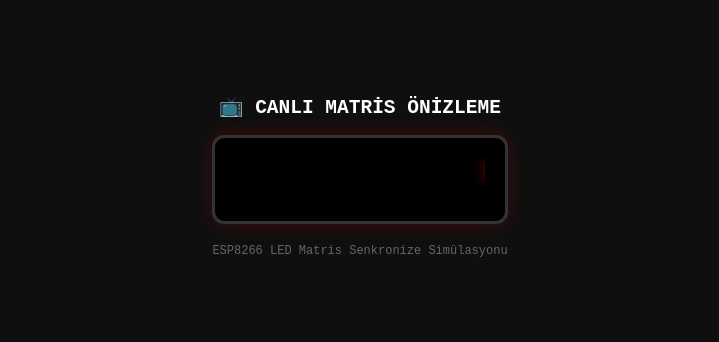
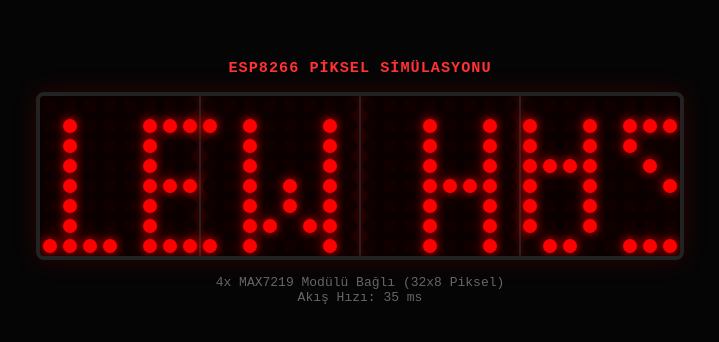
Before and after one commit to mehmeterenkeles527-cmd/matris-canli, a plain HTML site: page index.html in a window 1280 px wide. Shown: the part 226-568 px from the top of the page, without its empty margins (280-999 px from the left). Drawn offline with Linux system fonts and the light colour scheme.

Commit message:
Update index.html

```diff
--- a/index.html
+++ b/index.html
@@ -3,55 +3,119 @@
 <head>
   <meta charset="UTF-8">
   <meta name="viewport" content="width=device-width, initial-scale=1.0">
-  <title>Matris Canlı Önizleme</title>
+  <title>32x8 LED Matris Simülatörü</title>
   <script src="https://telegram.org/js/telegram-web-app.js"></script>
   <style>
     body {
-      background-color: #0f0f0f;
-      color: #fff;
-      font-family: monospace;
-      display: flex;
-      flex-direction: column;
-      align-items: center;
-      justify-content: center;
-      height: 100vh;
-      margin: 0;
+      background-color: #050505; color: #fff; font-family: monospace;
+      display: flex; flex-direction: column; align-items: center; justify-content: center;
+      height: 100vh; margin: 0; overflow: hidden;
     }
-    .display-box {
-      border: 3px solid #333;
-      padding: 20px;
-      border-radius: 12px;
-      background: #000;
-      box-shadow: 0 0 20px rgba(255, 0, 0, 0.2);
+    canvas {
+      background-color: #0a0000;
+      border: 4px solid #222;
+      border-radius: 8px;
+      box-shadow: 0 0 25px rgba(255, 0, 0, 0.15);
+      max-width: 95vw;
     }
-    .led-text {
-      font-size: 28px;
-      color: #ff0000;
-      letter-spacing: 4px;
-      text-shadow: 0 0 8px #ff0000, 0 0 15px #ff0000;
-      white-space: nowrap;
-      overflow: hidden;
-      width: 250px;
-      display: inline-block;
-    }
-    marquee {
-      width: 100%;
-    }
+    .info { margin-top: 15px; color: #666; font-size: 13px; text-align: center; }
   </style>
 </head>
 <body>
-  <h2>📺 CANLI MATRİS ÖNİZLEME</h2>
-  <div class="display-box">
-    <div class="led-text">
-      <marquee id="kayanYazi" scrollamount="6">SISTEM HAZIR</marquee>
-    </div>
+  <h3 style="color: #ff3333; letter-spacing: 1px;">ESP8266 PİKSEL SİMÜLASYONU</h3>
+  <!-- 32 Sütun x 8 Satır Matris -->
+  <canvas id="matrix" width="640" height="160"></canvas>
+  <div class="info">
+    4x MAX7219 Modülü Bağlı (32x8 Piksel)<br>
+    Akış Hızı: <span id="hizGosterge">35</span> ms
   </div>
-  <p style="color: #666; font-size: 12px; margin-top: 20px;">ESP8266 LED Matris Senkronize Simülasyonu</p>
 
   <script>
+    // Linkten gelen yazı ve hızı alıyoruz
     const urlParams = new URLSearchParams(window.location.search);
-    const yazi = urlParams.get('yazi') || "SISTEM HAZIR";
-    document.getElementById('kayanYazi').innerText = decodeURIComponent(yazi);
+    const yazi = (urlParams.get('yazi') || "SISTEM HAZIR").toUpperCase();
+    const hiz = parseInt(urlParams.get('hiz')) || 35;
+    document.getElementById('hizGosterge').innerText = hiz;
+
+    const canvas = document.getElementById('matrix');
+    const ctx = canvas.getContext('2d');
+    const cols = 32; const rows = 8;
+    const dotSize = 20; // 640/32 = 20px her piksel
+    const radius = 7;
+
+    // MD_Parola Kütüphanesinin Birebir Piksel Haritası (Donanım Fontu)
+    const font = {
+      'A':[0x7e,0x11,0x11,0x7e], 'B':[0x7f,0x49,0x49,0x36], 'C':[0x3e,0x41,0x41,0x22], 'D':[0x7f,0x41,0x41,0x3e],
+      'E':[0x7f,0x49,0x49,0x41], 'F':[0x7f,0x09,0x09,0x01], 'G':[0x3e,0x41,0x49,0x3a], 'H':[0x7f,0x08,0x08,0x7f],
+      'I':[0x00,0x41,0x7f,0x41], 'J':[0x20,0x40,0x41,0x3f], 'K':[0x7f,0x08,0x14,0x63], 'L':[0x7f,0x40,0x40,0x40],
+      'M':[0x7f,0x02,0x0c,0x02,0x7f], 'N':[0x7f,0x04,0x08,0x10,0x7f], 'O':[0x3e,0x41,0x41,0x3e], 'P':[0x7f,0x09,0x09,0x06],
+      'Q':[0x3e,0x41,0x51,0x21,0x5e], 'R':[0x7f,0x09,0x19,0x66], 'S':[0x26,0x49,0x49,0x32], 'T':[0x01,0x01,0x7f,0x01,0x01],
+      'U':[0x3f,0x40,0x40,0x3f], 'V':[0x1f,0x20,0x40,0x20,0x1f], 'W':[0x3f,0x40,0x38,0x40,0x3f], 'X':[0x63,0x14,0x08,0x14,0x63],
+      'Y':[0x03,0x04,0x78,0x04,0x03], 'Z':[0x61,0x51,0x49,0x45,0x43], ' ':[0x00,0x00],
+      '0':[0x3e,0x51,0x49,0x45,0x3e],'1':[0x00,0x42,0x7f,0x40,0x00],'2':[0x42,0x61,0x51,0x49,0x46],'3':[0x21,0x41,0x45,0x4b,0x31],
+      '4':[0x18,0x14,0x12,0x7f,0x10],'5':[0x27,0x45,0x45,0x45,0x39],'6':[0x3c,0x4a,0x49,0x49,0x30],'7':[0x01,0x71,0x09,0x05,0x03],
+      '8':[0x36,0x49,0x49,0x49,0x36],'9':[0x06,0x49,0x49,0x29,0x1e]
+    };
+
+    // Yazıyı piksel dizisine çevir
+    let pixelHaritasi = [];
+    for (let i = 0; i < yazi.length; i++) {
+      let charArray = font[yazi[i]] || font[' '];
+      for (let col = 0; col < charArray.length; col++) {
+        let bitSutun = [];
+        for (let bit = 0; bit < 8; bit++) {
+          bitSutun.push((charArray[col] >> bit) & 1);
+        }
+        pixelHaritasi.push(bitSutun);
+      }
+      pixelHaritasi.push([0,0,0,0,0,0,0,0]); // Harf arası boşluk
+    }
+
+    let kaydirma = 0;
+
+    function matrisiCiz() {
+      ctx.clearRect(0, 0, canvas.width, canvas.height);
+
+      // 4 Modülü birbirinden ayıran donanım çizgileri (8x8 bloklar)
+      ctx.strokeStyle = '#222'; ctx.lineWidth = 2;
+      for(let i=1; i<4; i++) {
+         ctx.beginPath(); ctx.moveTo(i * 8 * dotSize, 0); ctx.lineTo(i * 8 * dotSize, canvas.height); ctx.stroke();
+      }
+
+      // Pikselleri Çiz (LED'leri yak)
+      for (let x = 0; x < cols; x++) {
+        for (let y = 0; y < rows; y++) {
+          let haritaX = x + kaydirma - cols; // Sağdan sola kayma mantığı
+          let isikAcik = false;
+
+          if(haritaX >= 0 && haritaX < pixelHaritasi.length) {
+            isikAcik = pixelHaritasi[haritaX][7 - y]; // Matris ters çevirmesi
+          }
+
+          ctx.beginPath();
+          ctx.arc(x * dotSize + dotSize/2, y * dotSize + dotSize/2, radius, 0, Math.PI * 2);
+
+          if (isikAcik) {
+            ctx.fillStyle = '#ff0000'; // Yanan kırmızı LED
+            ctx.shadowBlur = 12; ctx.shadowColor = '#ff0000'; // LED Parıltısı
+          } else {
+            ctx.fillStyle = '#110000'; // Sönük LED
+            ctx.shadowBlur = 0;
+          }
+          ctx.fill();
+        }
+      }
+
+      kaydirma++;
+      if (kaydirma > pixelHaritasi.length + cols) {
+        kaydirma = 0; // Başa sar
+      }
+
+      // Akış hızını koda senkronize ettik
+      setTimeout(matrisiCiz, hiz);
+    }
+
+    matrisiCiz();
   </script>
 </body>
 </html>
```
